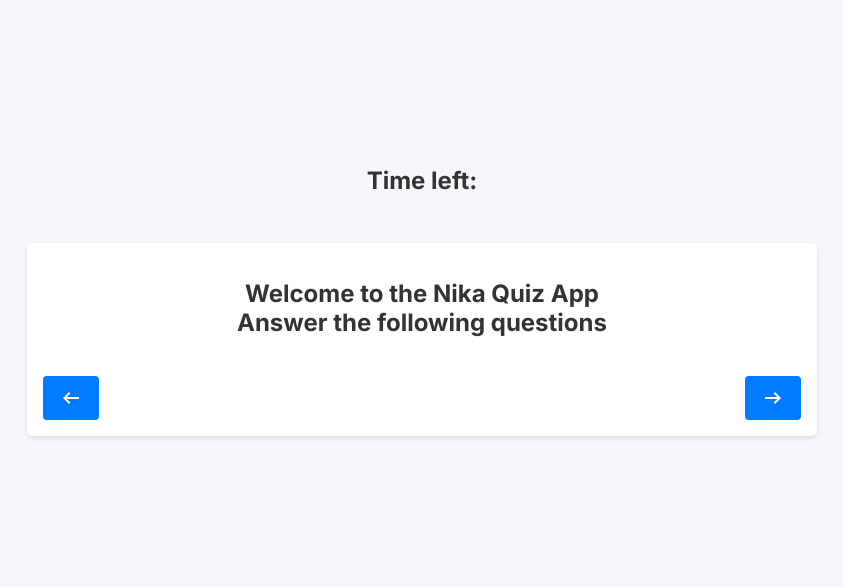
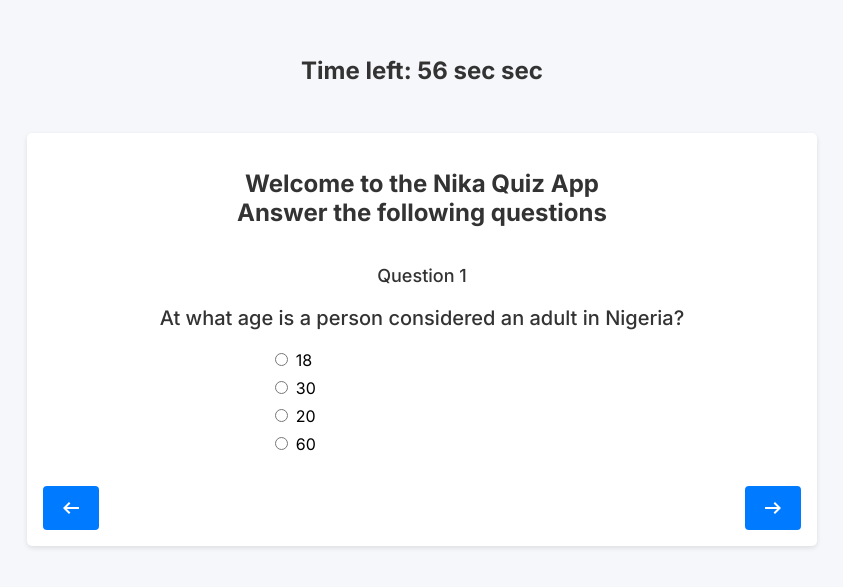
Before and after one commit to ak-nika/Cbtf, a plain HTML site: page index.html in a window 1280 px wide. Shown: the part 115-702 px from the top of the page, without its empty margins (218-1061 px from the left). Drawn offline with Linux system fonts and the light colour scheme.

Commit message:
quiz app complete

```diff
--- a/index.html
+++ b/index.html
@@ -7,15 +7,15 @@
     <link rel="stylesheet" href="./style.css" />
   </head>
   <body>
-    <h1>Time left: <span id="timer"></span></h1>
+    <h1>Time left: <span id="timer"></span> sec</h1>
 
     <section>
       <h1>Welcome to the Nika Quiz App <br />Answer the following questions</h1>
 
       <main>
-        <h3 id="questions"></h3>
+        <div id="questions"></div>
 
-        <div id="options"></div>
+        <div class="options" id="options"></div>
 
         <div class="buttons">
           <button id="prev">
--- a/script.js
+++ b/script.js
@@ -1,11 +1,11 @@
 const questions = [
   {
-    que: "At what age is a person considered an adult in Nigeria?",
+    question: "At what age is a person considered an adult in Nigeria?",
     options: ["18", "30", "20", "60"],
     correct: "18",
   },
   {
-    que: "What are the colour spectrums?",
+    question: "What are the colour spectrums?",
     options: [
       "Black, white, gray",
       "Red, yellow, blue",
@@ -15,34 +15,35 @@ const questions = [
     correct: "Red, green, blue",
   },
   {
-    que: "What is 6+6X2?",
+    question: "What is 6+6X2?",
     options: ["24", "18", "20", "None of the above"],
     correct: "18",
   },
   {
-    que: "Who is the president of Nigeria?",
+    question: "Who is the president of Nigeria?",
     options: ["Buhari", "Obasanjo", "Tinubu", "I don't know"],
     correct: "Tinubu",
   },
 ];
 let currentIndex = 0;
 const lastIndex = questions.length - 1;
-const div1 = document.getElementById("div1");
-const div2 = document.getElementById("div2");
+const questionsContainer = document.getElementById("questions");
+const optionsContainer = document.getElementById("options");
 const nextBtn = document.getElementById("next");
+const previousBtn = document.getElementById("prev");
 const timer = document.getElementById("timer");
 let time = 60;
 let score = 0;
 
 const displayQuestions = () => {
   if (currentIndex < questions.length) {
-    div1.innerHTML = `<h3>Question ${currentIndex + 1}</h3><p>${
-      questions[currentIndex].que
-    }</p>`;
-    div2.innerHTML = questions[currentIndex].options
+    questionsContainer.innerHTML = `<p>Question ${currentIndex + 1}</p> <h3>${
+      questions[currentIndex].question
+    }</h3>`;
+    optionsContainer.innerHTML = questions[currentIndex].options
       .map(
         (option) =>
-          `<input type="radio" name="answer" value="${option}"> ${option}`
+          `<div><input type="radio" name="answer" value="${option}"> ${option}</div>`
       )
       .join("");
   } else {
@@ -51,12 +52,10 @@ const displayQuestions = () => {
 };
 
 const showResult = () => {
-  div1.style.display = "none";
-  div2.style.display = "none";
-  nextBtn.style.display = "none";
+  timer.innerText = 0;
+  clearInterval(timerInterval);
+
   alert(`You scored ${score} out of ${questions.length}`);
-  clearInterval(timerInterval);
-  timer.textContent = `0 sec`;
 };
 
 nextBtn.addEventListener("click", () => {
@@ -71,17 +70,23 @@ nextBtn.addEventListener("click", () => {
     alert("Please select an option");
   }
 });
+
+previousBtn.addEventListener("click", () => {
+  currentIndex--;
+  displayQuestions();
+});
+
 displayQuestions();
 
 const timerInterval = setInterval(() => {
   if (time == 0) {
     alert("Time's up!!!");
     clearInterval(timerInterval);
-    timer.textContent = `0 sec`;
+    timer.innerText = `0 sec`;
     alert(`You scored ${score} out of ${questions.length}`);
     return;
   } else {
-    timer.textContent = `${time} sec`;
+    timer.innerText = `${time} sec`;
     time--;
   }
 }, 1000);
--- a/style.css
+++ b/style.css
@@ -13,6 +13,12 @@ body {
 h1 {
   font-size: 24px;
   font-weight: 700;
+  color: #333333;
+  text-align: center;
+}
+p {
+  font-size: 18px;
+  font-weight: 500;
   color: #333333;
   text-align: center;
 }
@@ -36,6 +42,15 @@ main h3 {
   color: #333333;
   text-align: center;
 }
+main .options {
+  display: flex;
+  flex-direction: column;
+  justify-content: center;
+  align-items: flex-start;
+  gap: 8px;
+  padding-left: 30%;
+  margin-bottom: 2rem;
+}
 main .buttons {
   display: flex;
   justify-content: space-between;
```
